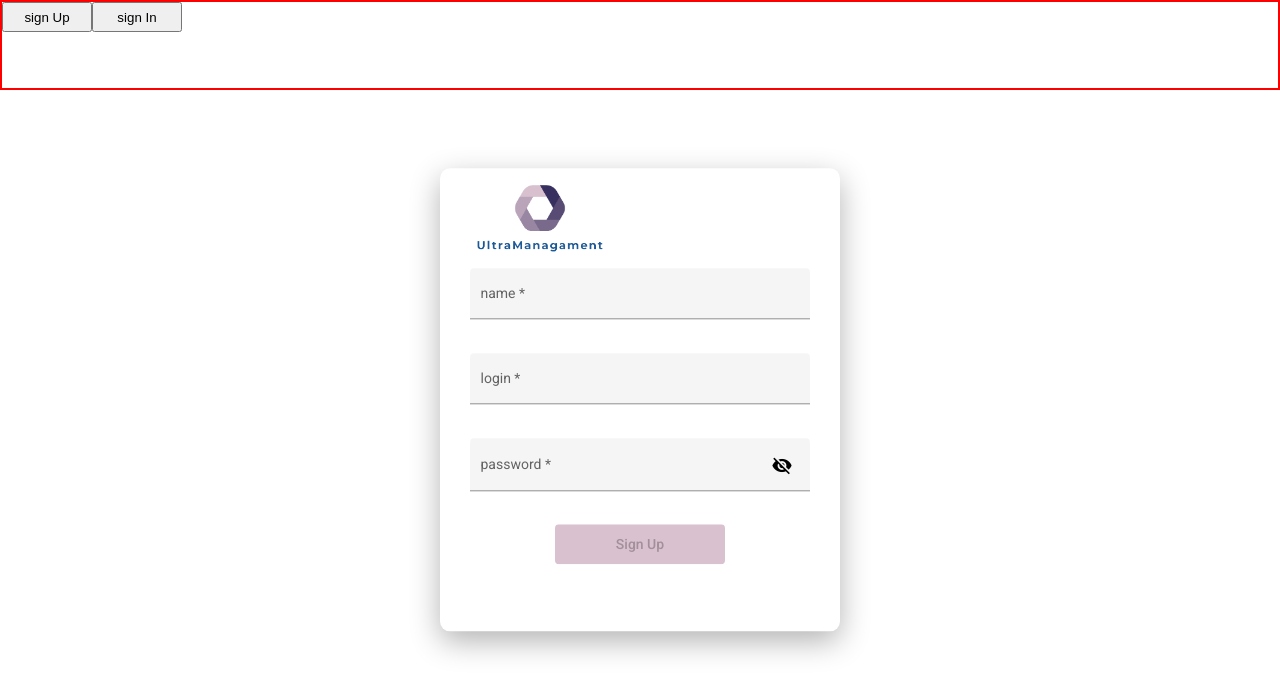
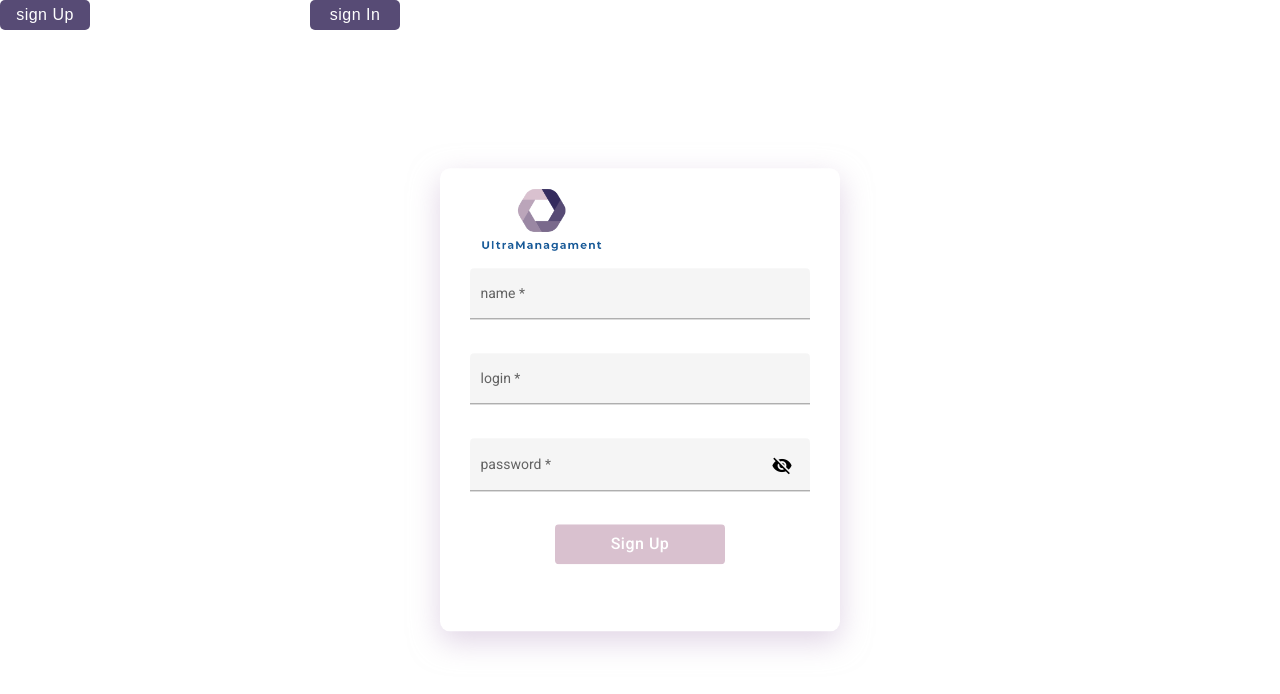
Before and after one commit to SergBily/project-management-app, an Angular app in the folder project-management-app/: page / in a window 1280 px wide. Both pictures are taken after a click on the button "sign Up". Shown: the top 694 px of the page. Built offline with nearby package versions, Linux system fonts and the light colour scheme; what @ngrx/effects, @ngrx/store would draw is missing.

Commit message:
feat: add default styles

```diff
--- a/project-management-app/src/app/app.component.html
+++ b/project-management-app/src/app/app.component.html
@@ -1,6 +1,6 @@
-<header class="header">
+<div class="btn__cont">
   <button class="btn__signup" routerLink="/auth/signup">sign Up</button>
-  <button class="btn__signup" routerLink="/auth/signin">sign In</button>
-</header>
+  <button class="btn__signin" routerLink="/auth/signin">sign In</button>
+</div>
 
 <router-outlet></router-outlet>
--- a/project-management-app/src/app/app.component.scss
+++ b/project-management-app/src/app/app.component.scss
@@ -1,11 +1,57 @@
+@import '../style/default.scss';
 .header {
   width: 100%;
-  height: 90px;
-  border: 2px solid red;
+  height: $HeaderHeight;
+  padding-left: 30px;
+  padding-right: 30px;
+  @include flex($justify-content: space-between);
+  background-color: rgb(203, 183, 212);
 }
 
-.btn__signup {
+.test {
+  min-height: 100%;
+  display: flex;
+  flex-direction: column;
+}
+
+.btn__signup, .btn__signin {
   width: 90px;
   height: 30px;
   cursor: pointer;
+  border: 0;
+  font-size: 16px;
 }
+.p {
+  flex: 1 1 auto;
+}
+
+.btn__cont {
+  width: 400px;
+  @include flex($justify-content: space-between)
+}
+
+.footer {
+  width: 100%;
+  height: 50px;
+  background-color: rgb(203, 183, 212);
+}
+
+.btn__signup, .btn__signin {
+  @include btn();
+  border-radius: 5px;
+  -webkit-border-radius: 5px;
+  -moz-border-radius: 5px;
+  -ms-border-radius: 5px;
+  -o-border-radius: 5px;
+}
+
+.btn__signup:hover,
+.btn__signin:hover {
+  @include btn-hover();
+}
+
+.btn_cont {
+  display: flex;
+  width: 200px;
+  justify-content: space-around;
+}
--- a/project-management-app/src/app/auth/components/auth-template/auth-template.component.scss
+++ b/project-management-app/src/app/auth/components/auth-template/auth-template.component.scss
@@ -1,8 +1,4 @@
 @import '../../../../style/default.scss';
-
-// .container {
-//   @include wh(340px,auto);
-// }
 
 .field {
   width: 100%;
--- a/project-management-app/src/app/auth/components/login/login.component.scss
+++ b/project-management-app/src/app/auth/components/login/login.component.scss
@@ -2,23 +2,22 @@
 
 .container {
   @include wh(400px,auto);
+  @include center-window();
   padding: 100px 30px 20px 30px;
-  position: absolute;
-  top: 50%;
-  left: 50%;
-  transform: translate(-50%, -50%);
-  background: url('../../../../assets/images/logo.png') 10% -8% no-repeat;
-  background-size: 150px 150px;
-  box-shadow: rgb(0 0 0 / 30%) 0px 10px 30px;
-  border-radius: 10px;
+  background: url('../../../../assets/images/logo.png') 15% 4% no-repeat;
+  background-size: 120px 70px;
+  box-shadow: $modalWindowShadow;
+  border-radius: $modalWindowBorderRad;
+  -webkit-border-radius: $modalWindowBorderRad;
+  -moz-border-radius: $modalWindowBorderRad;
+  -ms-border-radius: $modalWindowBorderRad;
+  -o-border-radius: $modalWindowBorderRad;
 
     .btn__form {
       @include wh(50%, 40px);
-      display: flex;
-      align-items: center;
-      justify-content: center;
+      @include flex();
+      @include btn($background-color: $disableBtn);
       margin: 0 auto;
-      background-color: #d9c1cf;
     }
 
     .sighin__message {
@@ -26,22 +25,20 @@
       margin-top: 15px;
       font-size: 18px;
       font-weight: 400;
-      color: red;
+      color: $errorMessage;
       text-align: center;
     }
 
     .btn__form-valid {
-      background-color: #574b75;
-      color: white;
+      @include btn();
     }
 
     .btn__form-valid:hover {
-      background-color: #bba5ba;
-      color: #352c5f;
+      @include btn-hover();
     }
 
     .success {
-      color: green;
+      color: $successMessage;
     }
 
     .btn__logout {
--- a/project-management-app/src/app/auth/components/signup/signup.component.scss
+++ b/project-management-app/src/app/auth/components/signup/signup.component.scss
@@ -1,16 +1,17 @@
 @import '../../../../style/default.scss';
 
 .container {
-  @include wh(400px, auto);
+  @include wh(400px,auto);
+  @include center-window();
   padding: 100px 30px 20px 30px;
-  position: absolute;
-  top: 50%;
-  left: 50%;
-  transform: translate(-50%, -50%);
-  background: url('../../../../assets/images/logo.png') 10% -8% no-repeat;
-  background-size: 150px 150px;
-  box-shadow: rgb(0 0 0 / 30%) 0px 10px 30px;
-  border-radius: 10px;
+  background: url('../../../../assets/images/logo.png') 15% 4% no-repeat;
+  background-size: 120px 70px;
+  box-shadow: $modalWindowShadow;
+  border-radius: $modalWindowBorderRad;
+  -webkit-border-radius: $modalWindowBorderRad;
+  -moz-border-radius: $modalWindowBorderRad;
+  -ms-border-radius: $modalWindowBorderRad;
+  -o-border-radius: $modalWindowBorderRad;
 
     .field {
       width: 100%;
@@ -19,11 +20,9 @@
 
     .btn__form {
       @include wh(50%, 40px);
-      display: flex;
-      align-items: center;
-      justify-content: center;
+      @include btn($background-color: $disableBtn);
+      @include flex();
       margin: 0 auto;
-      background-color: #d9c1cf;
     }
 
     .sighup__message {
@@ -31,22 +30,20 @@
       margin-top: 15px;
       font-size: 18px;
       font-weight: 400;
-      color: red;
+      color: $errorMessage;
       text-align: center;
     }
 
     .btn__form-valid {
-      background-color: #574b75;
-      color: white;
+      @include btn();
     }
 
     .btn__form-valid:hover {
-      background-color: #bba5ba;
-      color: #352c5f;
+      @include btn-hover();
     }
 
     .success {
-      color: green;
+      color: $successMessage;
     }
 }
 
@@ -54,3 +51,11 @@
   border: 0;
   background-color: transparent;
 }
+
+.btnc {
+  @include btn($background-color: #6c5a74)
+}
+
+.btnc:hover {
+@include btn-hover()
+}
--- a/project-management-app/src/style/default.scss
+++ b/project-management-app/src/style/default.scss
@@ -1,4 +1,60 @@
+$btnBackColor: #574b75;
+$circleBtnBackColor: #6c5a74;
+$btnBackColorHover: #cbb7d4;
+$btnColor: #ffffff;
+$btnColorHover: #6c5a74;
+$disableBtn: #d9c1cf;
+$successMessage: #008000;
+$HeaderHeight: 70px;
+$FooterHeight: 50px;
+$errorMessage: #ff0000;
+$modalWindowShadow:rgb(203 183 212 / 60%) 0px 10px 30px;
+$modalWindowBorderRad: 10px;
+
 @mixin wh($width: auto, $height: auto) {
   width: $width;
   height: $height;
 }
+
+@mixin flex($display: flex, $justify-content: center, $align-items: center) {
+  display: $display;
+  justify-content: $justify-content;
+  align-items: $align-items;
+}
+
+@mixin btn ($background-color: $btnBackColor, $color: $btnColor, $font-size: 16px,
+$letter-spacing: 0.5px, $transition: all 0.4s ease-in-out) {
+  background-color: $background-color;
+  color: $color;
+  font-size: $font-size;
+  letter-spacing: $letter-spacing;
+  transition: $transition;
+  -webkit-transition: $transition;
+  -moz-transition: $transition;
+  -ms-transition: $transition;
+  -o-transition: $transition;
+}
+
+@mixin btn-hover ($background-color: $btnBackColorHover, $color: $btnColorHover, $transition: all 0.4s ease-in-out,
+$box-shadow: #6c5a74 2px 5px 15px, $font-weight: 700) {
+  background-color: $background-color;
+  color: $color;
+  transition: $transition;
+  -webkit-transition: $transition;
+  -moz-transition: $transition;
+  -ms-transition: $transition;
+  -o-transition: $transition;
+  box-shadow: $box-shadow;
+  font-weight: $font-weight;
+}
+
+@mixin center-window ($position: absolute, $top: 50%, $left: 50%, $transform: translate(-50%, -50%)) {
+  position: $position;
+  top: $top;
+  left: $left;
+  transform: $transform;
+  -webkit-transform: $transform;
+  -moz-transform: $transform;
+  -ms-transform: $transform;
+  -o-transform: $transform;
+}
```
Also changed, not shown: project-management-app/src/assets/images/logo.png.
